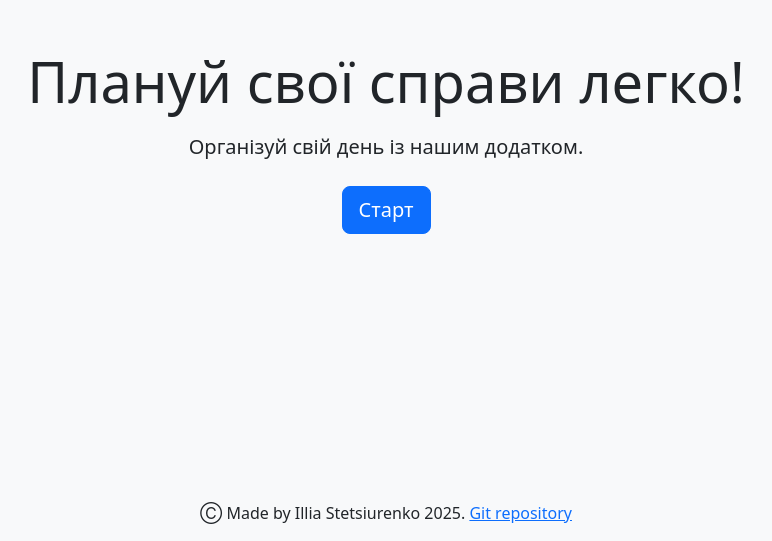
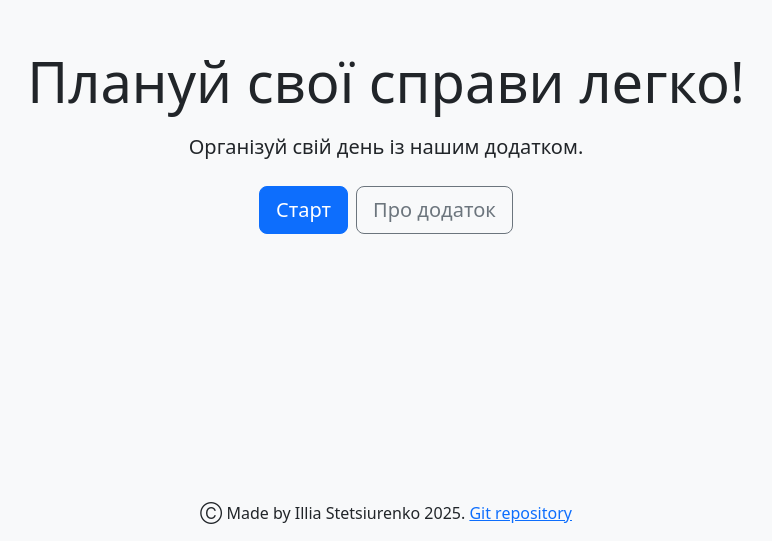
Before and after one commit to Stetsiurenko-Illia/UI_programming, a React (Create React App) app in the folder todo-list-app/: page / in a window 1280 px wide. Shown: the part 259-800 px from the top of the page, without its empty margins (254-1026 px from the left). Built offline with nearby package versions, Linux system fonts and the light colour scheme.

Commit message:
add lab1

```diff
--- a/todo-list-app/src/App.js
+++ b/todo-list-app/src/App.js
@@ -61,6 +61,7 @@ function App() {
               <p className="lead text-center mb-4">
                 Організуй свій день із нашим додатком.
               </p>
+              <div className="d-flex gap-2">
                 {!isAuthenticated ? (
                   <button
                     className="btn btn-primary btn-lg"
@@ -76,6 +77,13 @@ function App() {
                     Планувати
                   </button>
                 )}
+                <button
+                  className="btn btn-outline-secondary btn-lg"
+                  onClick={() => navigate("/about")}
+                >
+                  Про додаток
+                </button>
+              </div>
               {showLogin && (
                 <LoginModal
                   onClose={() => setShowLogin(false)}
@@ -104,7 +112,7 @@ function App() {
           path="/about"
           element={
             <div className="site-container">
-              {isAuthenticated ? <About /> : <Navigate to="/" />}
+              <About />
             </div>
           }
         />
--- a/todo-list-app/src/components/Profile.js
+++ b/todo-list-app/src/components/Profile.js
@@ -145,9 +145,9 @@ function Profile() {
                   onChange={handleInputChange}
                 >
                   <option value="">Оберіть стать</option>
-                  <option value="male">Чоловік</option>
-                  <option value="female">Жінка</option>
-                  <option value="other">Інше</option>
+                  <option value="M">Чоловік</option>
+                  <option value="F">Жінка</option>
+                  <option value="O">Інше</option>
                 </select>
               </div>
               <div className="mb-3">
```
Lines whose indentation alone changed are shown as unchanged.
